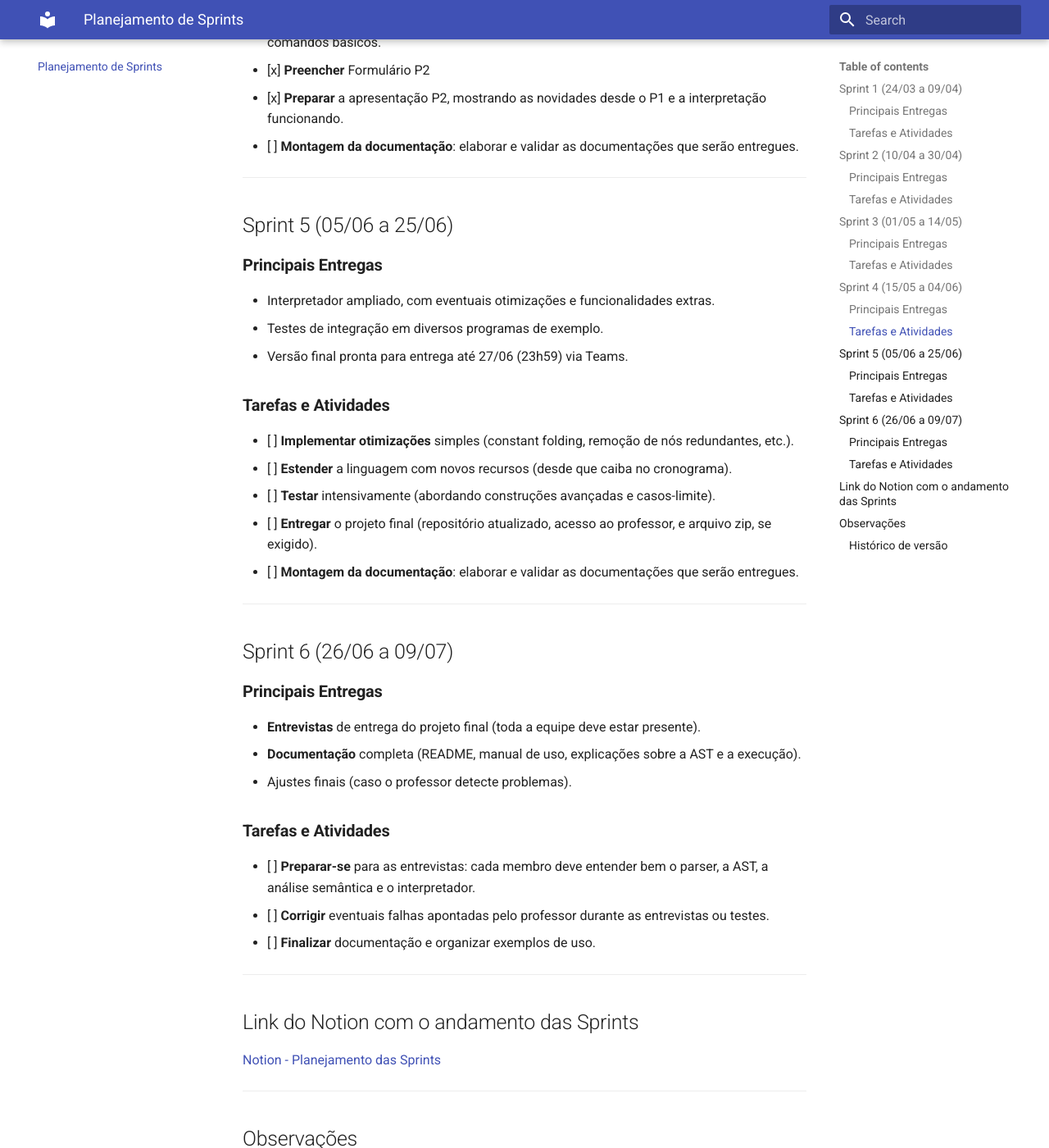
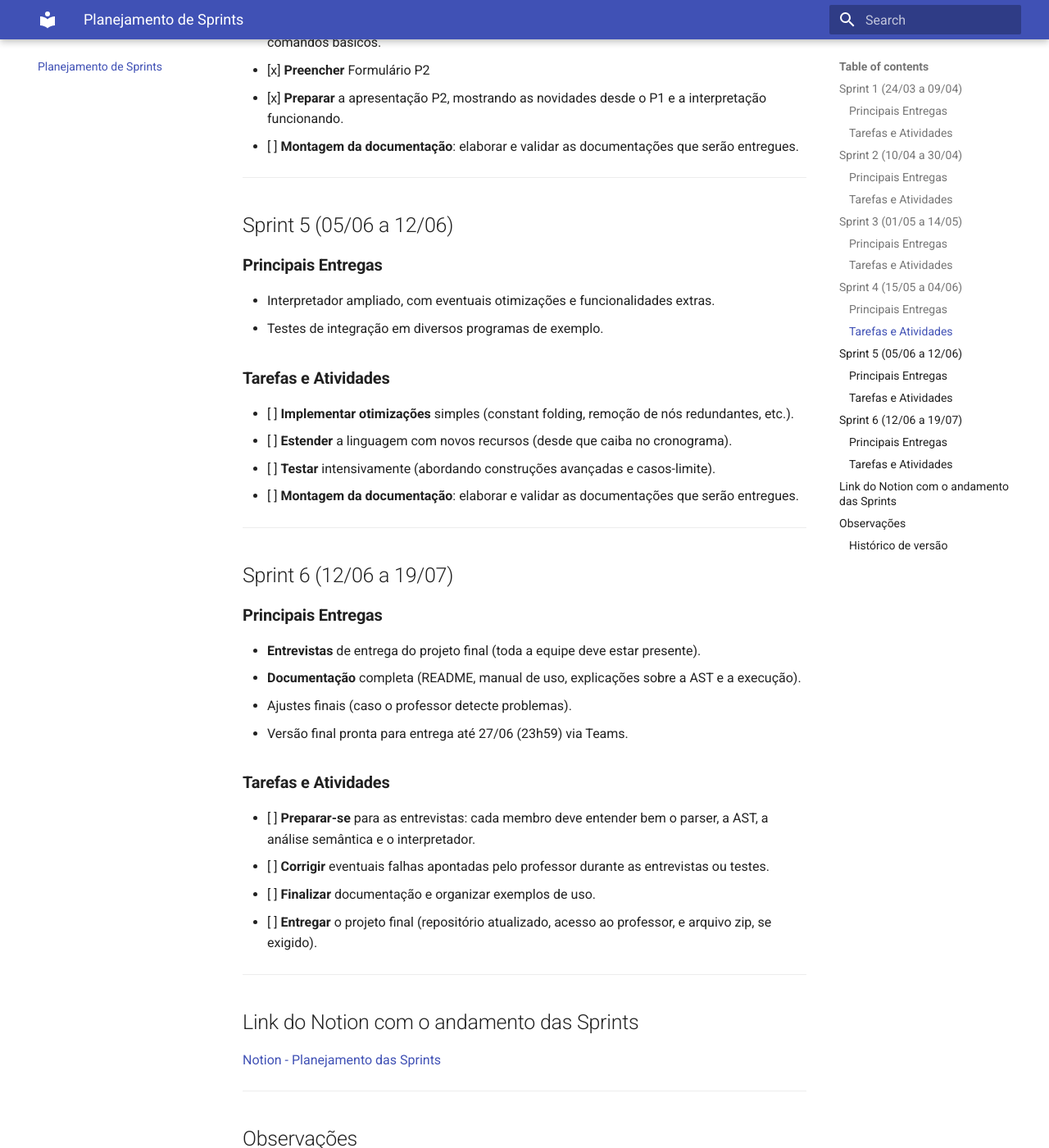
Before and after one commit to Compiladores-1-25-1/Grupo-17---Trabalho-de-compiladores-, an MkDocs documentation site: the page built from docs/planejamento-sprints.md, in a window 1280 px wide and 1400 px high, scrolled down 2992 px. Shown: the whole window at 82% size. Built offline with MkDocs 1.6.1 and Material for MkDocs 9.7.7, drawn with Linux system fonts in a browser that asks for light colours; some of the changed text lies outside the part shown.

Commit message:
Update planejamento-sprints.md

```diff
--- a/docs/planejamento-sprints.md
+++ b/docs/planejamento-sprints.md
@@ -73,33 +73,33 @@ Abaixo tem um quadro exemplificando como funcionaram as sprints planejadas pelo
 
 ---
 
-## Sprint 5 (05/06 a 25/06)
+## Sprint 5 (05/06 a 12/06)
 ### **Principais Entregas**
   - Interpretador ampliado, com eventuais otimizações e funcionalidades extras.
   - Testes de integração em diversos programas de exemplo.
-  - Versão final pronta para entrega até 27/06 (23h59) via Teams.
 
 ### **Tarefas e Atividades**
 
  - [ ] **Implementar otimizações** simples (constant folding, remoção de nós redundantes, etc.).
  - [ ] **Estender** a linguagem com novos recursos (desde que caiba no cronograma).
  - [ ] **Testar** intensivamente (abordando construções avançadas e casos-limite).
- - [ ] **Entregar** o projeto final (repositório atualizado, acesso ao professor, e arquivo zip, se exigido).
  - [ ] **Montagem da documentação**: elaborar e validar as documentações que serão entregues.
 
 ---
 
-## Sprint 6 (26/06 a 09/07)
+## Sprint 6 (12/06 a 19/07)
 ### **Principais Entregas**
   - **Entrevistas** de entrega do projeto final (toda a equipe deve estar presente).
   - **Documentação** completa (README, manual de uso, explicações sobre a AST e a execução).
   - Ajustes finais (caso o professor detecte problemas).
+  - Versão final pronta para entrega até 27/06 (23h59) via Teams.
 
 ### **Tarefas e Atividades**
 
  - [ ] **Preparar-se** para as entrevistas: cada membro deve entender bem o parser, a AST, a análise semântica e o interpretador.
  - [ ] **Corrigir** eventuais falhas apontadas pelo professor durante as entrevistas ou testes.
  - [ ] **Finalizar** documentação e organizar exemplos de uso.
+ - [ ] **Entregar** o projeto final (repositório atualizado, acesso ao professor, e arquivo zip, se exigido).
 
 ---
 
```
Also changed, not shown: other parts of docs/planejamento-sprints.md (+1 -0 lines).
